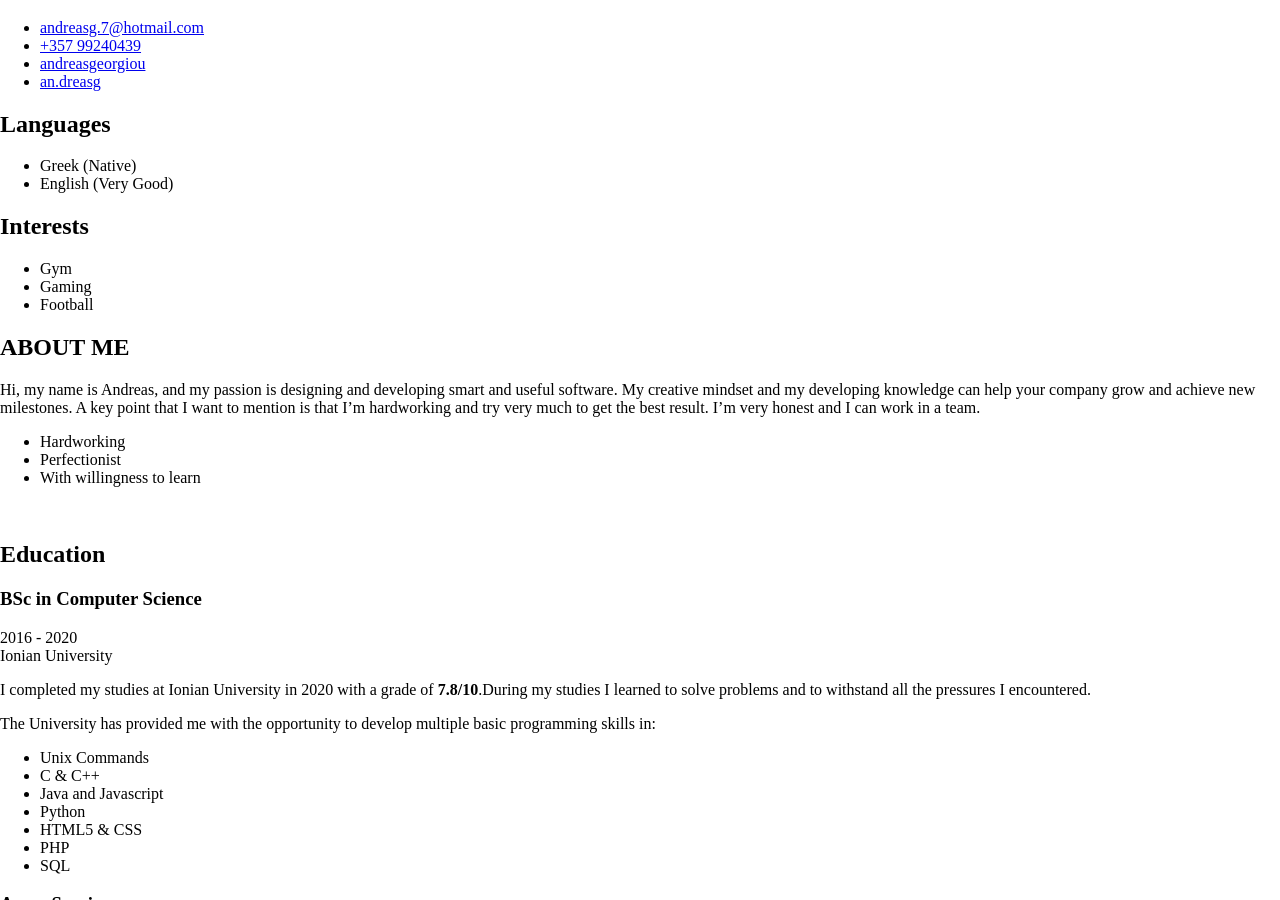
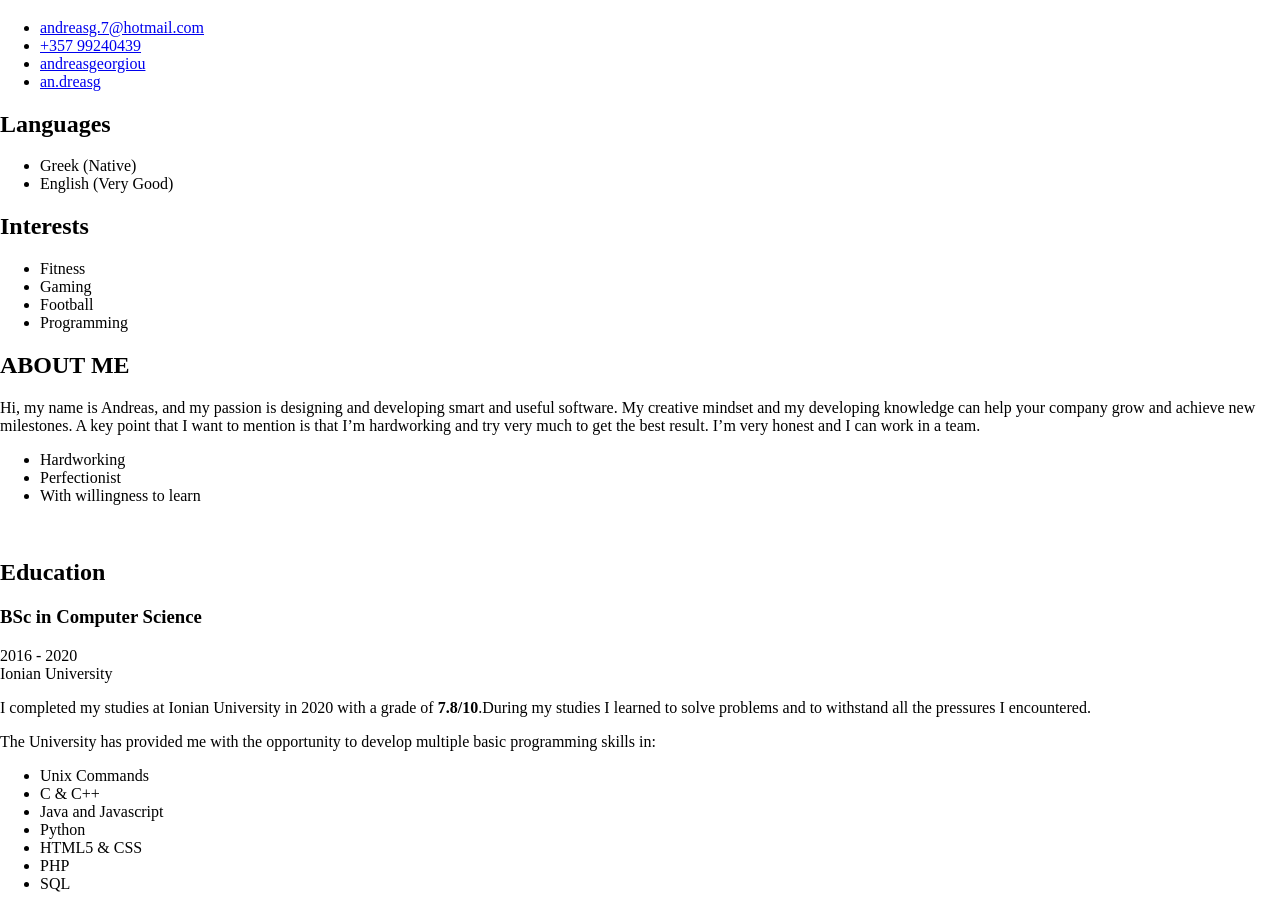
Before and after one commit to andreasgeorgiou/online-resume, a Jekyll site: the page built from index.html, in a window 1280 px wide and 900 px high, scrolled down 2844 px. Built offline with Jekyll 4.4.1, drawn with Linux system fonts in a browser that asks for light colours.

Commit message:
update interestings

```diff
--- a/_data/data.yml
+++ b/_data/data.yml
@@ -50,13 +50,16 @@ sidebar:
        # level: Professional
 
     interests:
-      - item: Gym
+      - item: Fitness
         link:
 
       - item: Gaming
         link:
 
       - item: Football
+        link:
+
+      - item: Programming
         link:
 
 career-profile:
```
